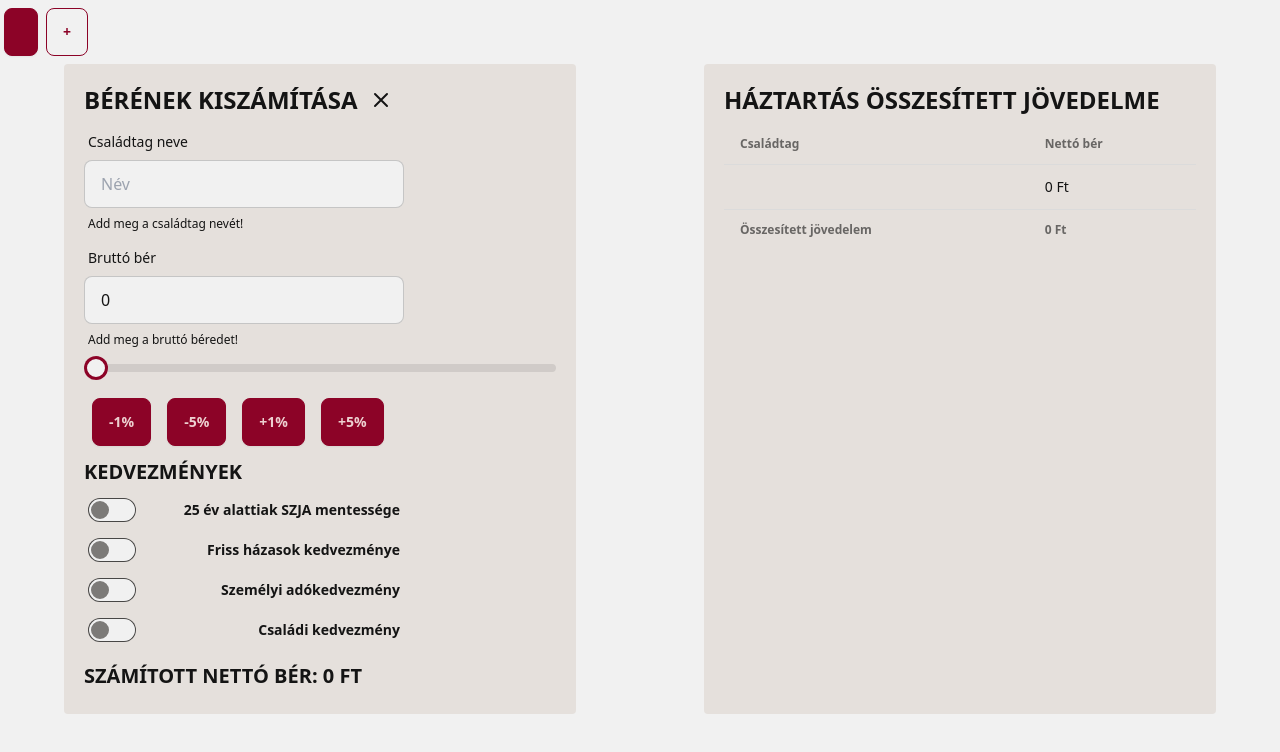
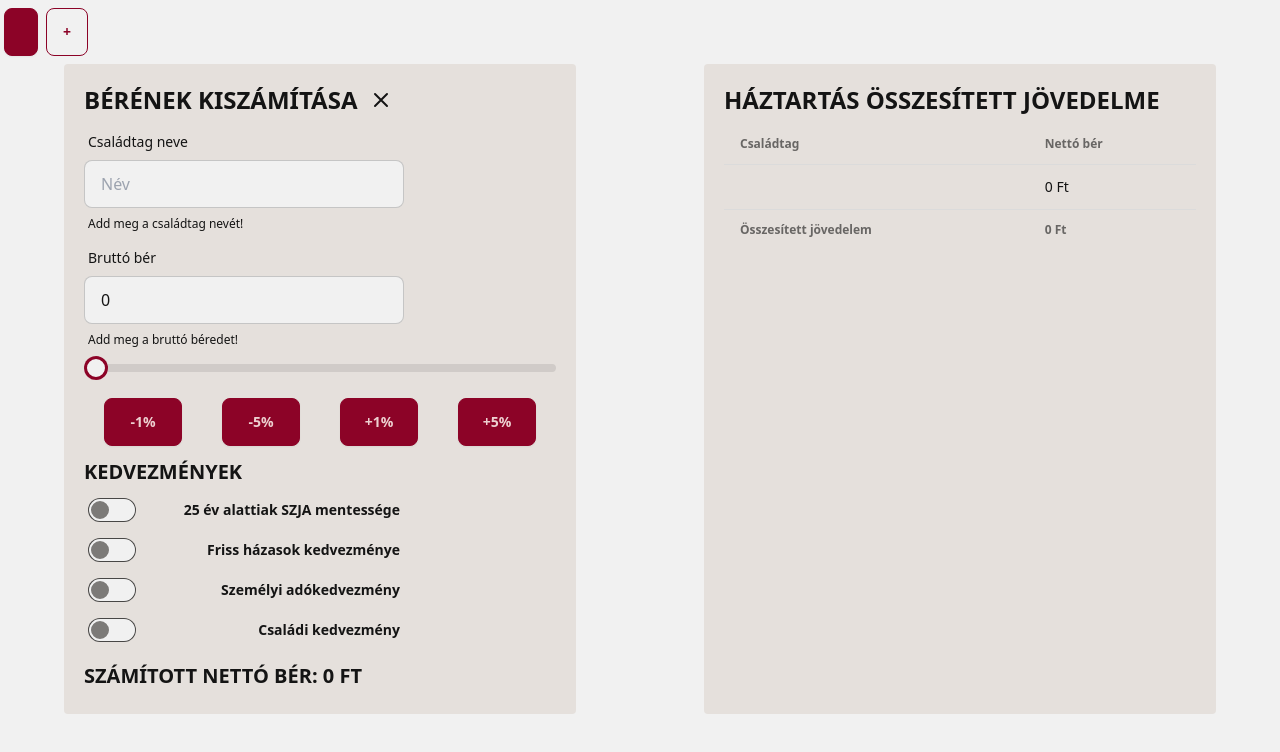
Before and after one commit to thenotrealagata/frontend-beadando, a React (Create React App) app in the folder berkalkulator/: page / in a window 1280 px wide. Shown: the top 752 px of the page. Built offline with nearby package versions, Linux system fonts and the light colour scheme.

Commit message:
Fix bugs, design changes

```diff
--- a/berkalkulator/src/App.js
+++ b/berkalkulator/src/App.js
@@ -11,7 +11,7 @@ function Person({ person, setPerson, deletePerson }) {
     setPerson(newPerson);
   }
 
-  function calculateNetSalary() {
+  useEffect(() => {
     let szja = person.grossSalary * 0.15;
     const tb = person.grossSalary * 0.185;
     let reduction = 0;
@@ -46,16 +46,15 @@ function Person({ person, setPerson, deletePerson }) {
         case 3:
           factor = 33000;
           break;
+        default:
+          factor = 0;
+          break;
       }
 
       reduction += factor * person.numberofDependants;
     }
 
     setValue('netSalary', Math.round(person.grossSalary - Math.max(szja + tb - reduction, 0)));
-  }
-
-  useEffect(() => {
-    calculateNetSalary();
   }, [person.grossSalary, person.under25Reduction, person.isMarriageRecent, person.personalReduction, person.familyTaxReduction, person.numberofDependants, person.numberOfBeneficiaries])
 
   return(
@@ -105,7 +104,12 @@ function Household() {
   }]);
   const [selectedPerson, setSelectedPerson] = useState(0);
 
+  useEffect(() => {
+    setSelectedPerson(people[people.length - 1].id);
+  }, [people.length, id])
+
   function newPerson() {
+    setId(id+1);
     return {
       id: id,
       name: "",
@@ -122,33 +126,33 @@ function Household() {
   }
 
   function addPerson() {
-    setId(id+1);
     setPeople([...people, newPerson()]);
   }
 
   function editPerson(newPerson) {
-    setPeople(people.map(person => person.id == newPerson.id ? newPerson : person));
+    setPeople(people.map(person => person.id === newPerson.id ? newPerson : person));
   }
 
   function deleteCurrentPerson() {
-    if (people.length == 1) {
+    if (people.length === 1) {
       const newPerson2 = newPerson();
       setPeople([newPerson2]);
+    } else {
+      setPeople([...people.filter(person => person.id !== selectedPerson)]);
     }
-    setPeople(people.filter(person => person.id != selectedPerson));
-    setSelectedPerson(people[0].id);
+
   }
 
   return (
     <div>
       <div className='flex flex-auto mx-auto mb-2'>
         {people.map(person => {
-          return(<button className="btn btn-primary uppercase mx-1" onClick={() => setSelectedPerson(person.id) }>{person.name}</button>);
+          return(<button key={person.id} className="btn btn-primary uppercase mx-1" onClick={() => setSelectedPerson(person.id) }>{person.name}</button>);
         })}
         <button className="btn btn-outline btn-primary mx-1" onClick={addPerson}>+</button>
       </div>
       <div className='flex flex-auto'>
-        <Person person={people[selectedPerson]} setPerson={(value) => editPerson(value)} deletePerson={deleteCurrentPerson}></Person>
+        {people.find(person => person.id === selectedPerson) && <Person person={people.find(person => person.id === selectedPerson)} setPerson={(value) => editPerson(value)} deletePerson={deleteCurrentPerson}></Person>}
         <div className='container bg-neutral-content rounded w-2/5 mx-auto p-5'>
           <h1 className="text-2xl font-bold uppercase mb-2">Háztartás összesített jövedelme</h1>
           <div className="overflow-x-auto">
@@ -162,7 +166,7 @@ function Household() {
             <tbody>
               {people.map(person => {
                 return(
-                  <tr>
+                  <tr key={person.id}>
                     <td>{person.name}</td>
                     <td>{person.netSalary} Ft</td>
                   </tr>
--- a/berkalkulator/src/components/RecentlyMarriedInput.js
+++ b/berkalkulator/src/components/RecentlyMarriedInput.js
@@ -2,7 +2,7 @@ import React, { useEffect, useState } from 'react';
 import { Input } from './FormControls';
 
 export function RecentlyMarriedInput ({ isValid, setIsValid }) {
-    const [date, setDate] = useState(new Date(2000, 1, 1));
+    const [date, setDate] = useState();
 
     useEffect(() => {
       const convertedDate = new Date(date);
@@ -11,7 +11,7 @@ export function RecentlyMarriedInput ({ isValid, setIsValid }) {
 
       if(convertedDate > todayDate) setDate(todayDate.toISOString().substring(0, 10));
       setIsValid(earliestValidDate <= new Date(date));
-    },[date])
+    }, [date])
 
     return(
       <div className='flex'>
@@ -27,8 +27,7 @@ export function RecentlyMarriedInput ({ isValid, setIsValid }) {
         </dialog>
         <div className='mb-2'>
           {isValid && <div className="badge badge-success gap-2">Jogosult</div>}
-          {(isValid == false) && <div className="badge badge-error gap-2">Nem jogosult</div>}
-          {(isValid == null) && <div className="badge badge-warning gap-2">Nincs adat</div>}
+          {!isValid && <div className="badge badge-error gap-2">Nem jogosult</div>}
         </div>
       </div>
     );
--- a/berkalkulator/src/components/SalaryChanger.js
+++ b/berkalkulator/src/components/SalaryChanger.js
@@ -10,12 +10,12 @@ export function SalaryChanger({ grossSalary, setGrossSalary }) {
 
     return(
       <div>
-        <input type="range" min="0" max="1000000" value={grossSalary} className="range range-primary" onChange={handleGrossSalaryChange}/>
-        <div className="w-100 mx-auto mt-3">
-          <button className="btn btn-primary mx-2" onClick={() => manipulateValue(-1)}>-1%</button>
-          <button className="btn btn-primary mx-2" onClick={() => manipulateValue(-5)}>-5%</button>
-          <button className="btn btn-primary mx-2" onClick={() => manipulateValue(1)}>+1%</button>
-          <button className="btn btn-primary mx-2" onClick={() => manipulateValue(5)}>+5%</button>
+        <input type="range" min="0" max="1500000" value={grossSalary} className="range range-primary" onChange={handleGrossSalaryChange}/>
+        <div className="grid grid-cols-4 place-content-center mt-3">
+          <button className="btn btn-primary mx-5" onClick={() => manipulateValue(-1)}>-1%</button>
+          <button className="btn btn-primary mx-5" onClick={() => manipulateValue(-5)}>-5%</button>
+          <button className="btn btn-primary mx-5" onClick={() => manipulateValue(1)}>+1%</button>
+          <button className="btn btn-primary mx-5" onClick={() => manipulateValue(5)}>+5%</button>
         </div>
       </div>
     );
```
Also changed, not shown: 1 other file (tests, documents, lock files or other folders).
